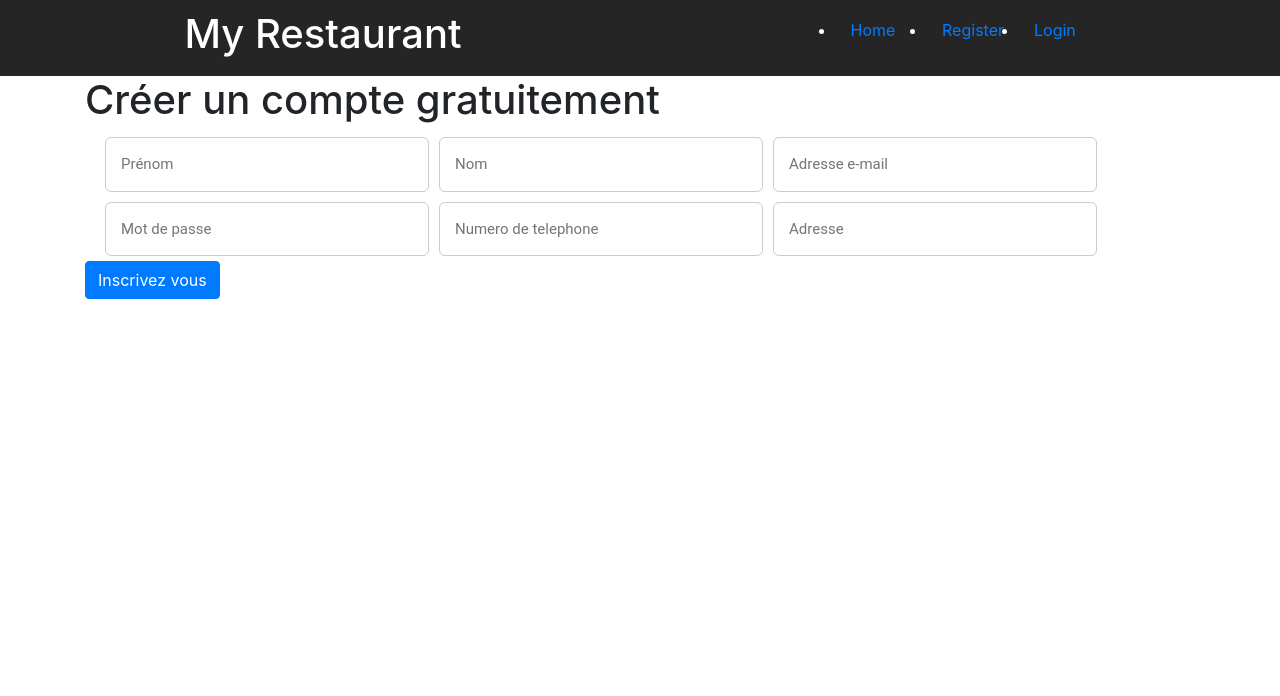
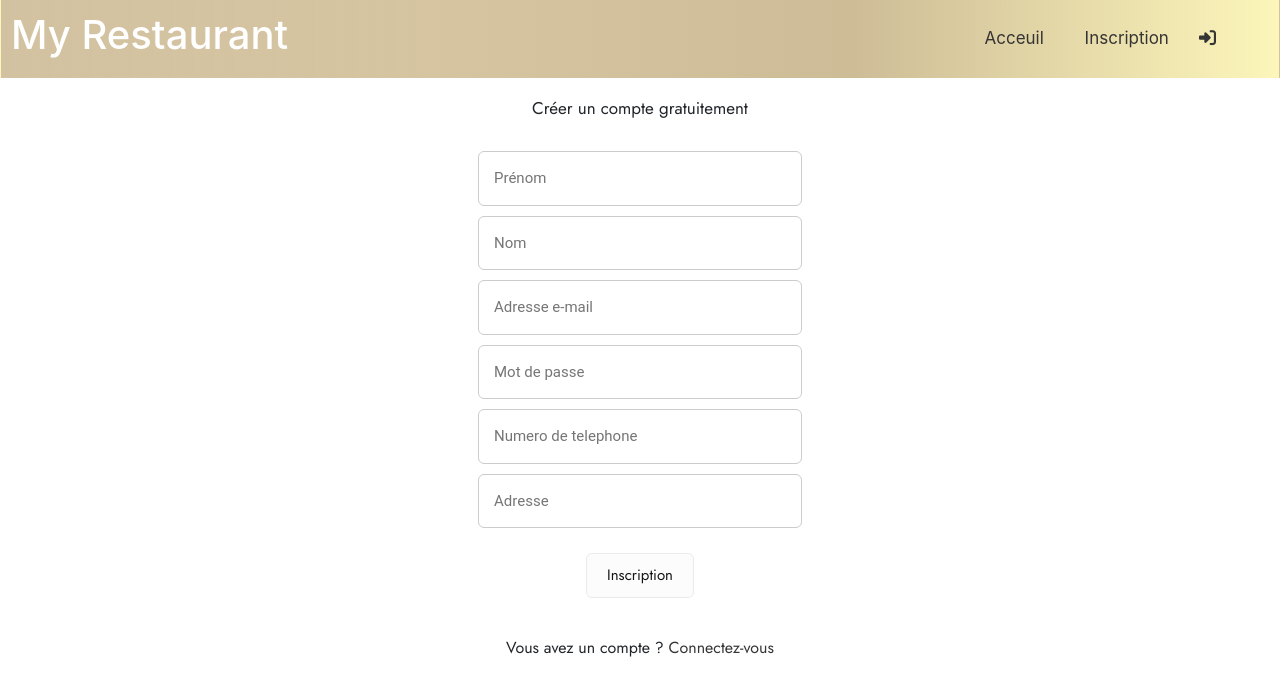
Before and after one commit to selimaakid1/fullstack-projet, a React (Create React App) app in the folder client/: page /register in a window 1280 px wide. Shown: the top 696 px of the page. Built offline with nearby package versions, Linux system fonts and the light colour scheme.

Commit message:
Login Register Design

```diff
--- a/client/public/index.html
+++ b/client/public/index.html
@@ -24,6 +24,7 @@
     -->
   <link rel="stylesheet" href="https://maxcdn.bootstrapcdn.com/bootstrap/4.4.1/css/bootstrap.min.css"
     integrity="sha384-Vkoo8x4CGsO3+Hhxv8T/Q5PaXtkKtu6ug5TOeNV6gBiFeWPGFN9MuhOf23Q9Ifjh" crossorigin="anonymous" />
+    <script src="https://kit.fontawesome.com/a0d7e4614c.js" crossorigin="anonymous"></script>
   <title>React App</title>
 </head>
 
--- a/client/src/App.css
+++ b/client/src/App.css
@@ -1,15 +1,18 @@
+@import url('https://fonts.googleapis.com/css2?family=Jost&display=swap');
+
 .navbar {
-  background-color: rgb(37, 37, 37);
-  color: white;
+  background: linear-gradient(to right, rgba(184, 157, 104, 0.623), rgba(179, 147, 80, 0.541), rgba(163, 131, 62, 0.541), #FCF6BA);
+  color: rgb(255, 255, 255);
   display: flex;
-  justify-content: space-around;
+  justify-content: space-between;
   align-items: center;
   text-decoration: none;
   padding: 10px;
-}
-
-.navbar a {
-  text-decoration: none;
+  border: 1px solid transparent;
+  position: sticky;
+  top: 0;
+  width: 100%;
+  font-size: 17px;
 
 }
 
@@ -17,9 +20,70 @@ input {
   font-size: 15px;
   outline: none;
   width: 30%;
-    padding: 15px;
-    margin: 5px;
-    border-radius: 6px;
-    border:1px solid #ccc;
-    font-family: 'Roboto', sans-serif;
+  padding: 15px;
+  margin: 5px;
+  border-radius: 6px;
+  border:1px solid #ccc;
+  font-family: 'Roboto', sans-serif;
 }
+
+form {
+  display: flex;
+  flex-direction: column;
+  justify-content: left;
+  align-items: center;
+  padding: 10 px;
+}
+
+.signup {
+  text-align: center;
+  padding: 20px;
+  font-size: 17px;
+  font-family: 'Jost', sans-serif;
+}
+.btn-signup {
+text-align: center;
+background-color:#ededed33;
+border-radius:6px;
+border:1px solid #ebebeb;
+display:inline-block;
+cursor:pointer;
+color:rgb(19, 20, 20);
+font-family: 'Jost', sans-serif;
+font-size:15px;
+padding:10px 20px;
+text-decoration:none;
+text-shadow:0px 1px 0px #ffffff;
+  left: 50%;
+  margin: 20px;
+
+}
+
+
+a{
+  text-decoration: none;
+  color: rgb(54, 53, 53);
+
+}
+a:hover {
+  text-decoration: none;
+  color: white;
+}
+
+.signin {
+  text-align: center;
+  padding: 20px;
+  font-size: 17px;
+  font-family: 'Jost', sans-serif;
+}
+.bottom{
+  display: flex;
+    justify-content: center;
+    align-items: center;
+}
+
+.link-sign {
+  text-align: center;
+  font-family: 'Jost', sans-serif;
+  padding: 20px;
+}
--- /dev/null
+++ b/client/src/components/Carousel.js
@@ -0,0 +1,48 @@
+import React from 'react'
+import Carousel from 'react-bootstrap/Carousel'
+
+const Carousels = () => {
+    return (
+        <div>
+            <Carousel>
+                <Carousel.Item>
+                    <img
+                        className="d-block w-100"
+                        src="#"
+                        alt="First slide"
+                    />
+                    <Carousel.Caption>
+                        <h3></h3>
+                        <p>Nulla vitae elit libero, a pharetra augue mollis interdum.</p>
+                    </Carousel.Caption>
+                </Carousel.Item>
+                <Carousel.Item>
+                    <img
+                        className="d-block w-100"
+                        src="#"
+                        alt="Third slide"
+                    />
+
+                    <Carousel.Caption>
+                        <h3>Second slide label</h3>
+                        <p>Lorem ipsum dolor sit amet, consectetur adipiscing elit.</p>
+                    </Carousel.Caption>
+                </Carousel.Item>
+                <Carousel.Item>
+                    <img
+                        className="d-block w-100"
+                        src="#"
+                        alt="Third slide"
+                    />
+
+                    <Carousel.Caption>
+                        <h3>Third slide label</h3>
+                        <p>Praesent commodo cursus magna, vel scelerisque nisl consectetur.</p>
+                    </Carousel.Caption>
+                </Carousel.Item>
+            </Carousel>
+        </div>
+    )
+}
+
+export default Carousels
--- a/client/src/components/Home.js
+++ b/client/src/components/Home.js
@@ -1,10 +1,11 @@
 import React from 'react'
 import { Link } from 'react-router-dom'
+import Carousel from './Carousel'
 
 const Home = () => {
     return (
         <div>
-            <h1>This is the homepage.</h1>
+            <Carousel />
         </div>
     )
 }
--- a/client/src/components/Login.js
+++ b/client/src/components/Login.js
@@ -1,4 +1,6 @@
 import React, { Component } from 'react'
+import { Link } from 'react-router-dom'
+
 
 class Login extends Component {
     constructor(props) {
@@ -15,16 +17,19 @@ class Login extends Component {
     render() {
         return (
             <div>
-                <h1>Connecter vous</h1>
+                <h1 className='signin'>Connecter vous</h1>
                 <div className= 'container'>
                 <form>
                     <input name= 'email' type='text' placeholder='Adresse e-mail' />
                     <input name= 'password' type='text' placeholder='Mot de passe' />
                 </form>
                 </div>
-                <button className= 'btn btn-primary'>Connecter vous</button>
+                <div className='bottom'>
+                <button className= 'btn btn-primary' className= 'btn-signup'>Connecter vous</button>
+                </div>
+                <h6 className='link-sign'>Vous n’avez pas de compte  ? <Link to='/register' >Inscrivez-vous</Link></h6>
 
-            </div>
+                </div>
         )
     }
 }
--- a/client/src/components/Navbar.js
+++ b/client/src/components/Navbar.js
@@ -5,19 +5,19 @@ const Navbar = () => {
     return (
         <div className='navbar'>
             <h1>My Restaurant</h1>
-            <ul className='row d-flex w-25'>
-            <li className= 'col' id='links'>
-                    <Link to='/'>Home</Link>
-                </li>
-                <li className= 'col' id='links'>
-                    <Link to='/register'>Register</Link>
-                </li>
-                <li className= 'col' id='links' >
-                    <Link to='/login'>Login</Link>
-                </li>
+            <div className='row d-flex w-25'>
+            <div className= 'col' id='links'>
+                    <Link to='/'>Acceuil</Link>
+                </div>
+                <div className= 'col' id='links'>
+                    <Link to='/register'>Inscription</Link>
+                </div>
+                <div i className= 'col' id='links' >
+                    <Link to='/login'><i class="fas fa-sign-in-alt"></i></Link>
+                </div>
 
 
-            </ul>
+            </div>
         </div>
     )
 }
--- a/client/src/components/Register.js
+++ b/client/src/components/Register.js
@@ -2,6 +2,8 @@ import React, { Component } from 'react'
 import { connect } from 'react-redux'
 import {v4 as uuid} from "uuid";
 import { setAlert, removeAlert } from '../actions/AlertActions'
+import { Link } from 'react-router-dom'
+
 
 class Register extends Component {
     constructor(props) {
@@ -31,7 +33,7 @@ class Register extends Component {
 
         return (
             <div>
-                <h1>Créer un compte gratuitement</h1>
+                <h1 className='signup'>Créer un compte gratuitement</h1>
                 <div className= 'container'>
                 <form>
                     <input name= 'firstname' type='text' placeholder='Prénom' />
@@ -42,8 +44,10 @@ class Register extends Component {
                     <input name= 'adress' type='text' placeholder='Adresse' />
                 </form>
                 </div>
-                <button onClick = {this.registerNow } className= 'btn btn-primary'>Inscrivez vous</button>
-
+                <div className='bottom'>
+                <button onClick = {this.registerNow } className= 'btn btn-primary' className='btn-signup'>Inscription</button>
+                </div>
+                <h6 className='link-sign'>Vous avez un compte ?  <Link to='/login' >Connectez-vous</Link></h6>
             </div>
         )
     }
```
Also changed, not shown: client/src/components/About.js (added), client/src/components/Menu.js (added), client/src/components/Reservation.js (added).
